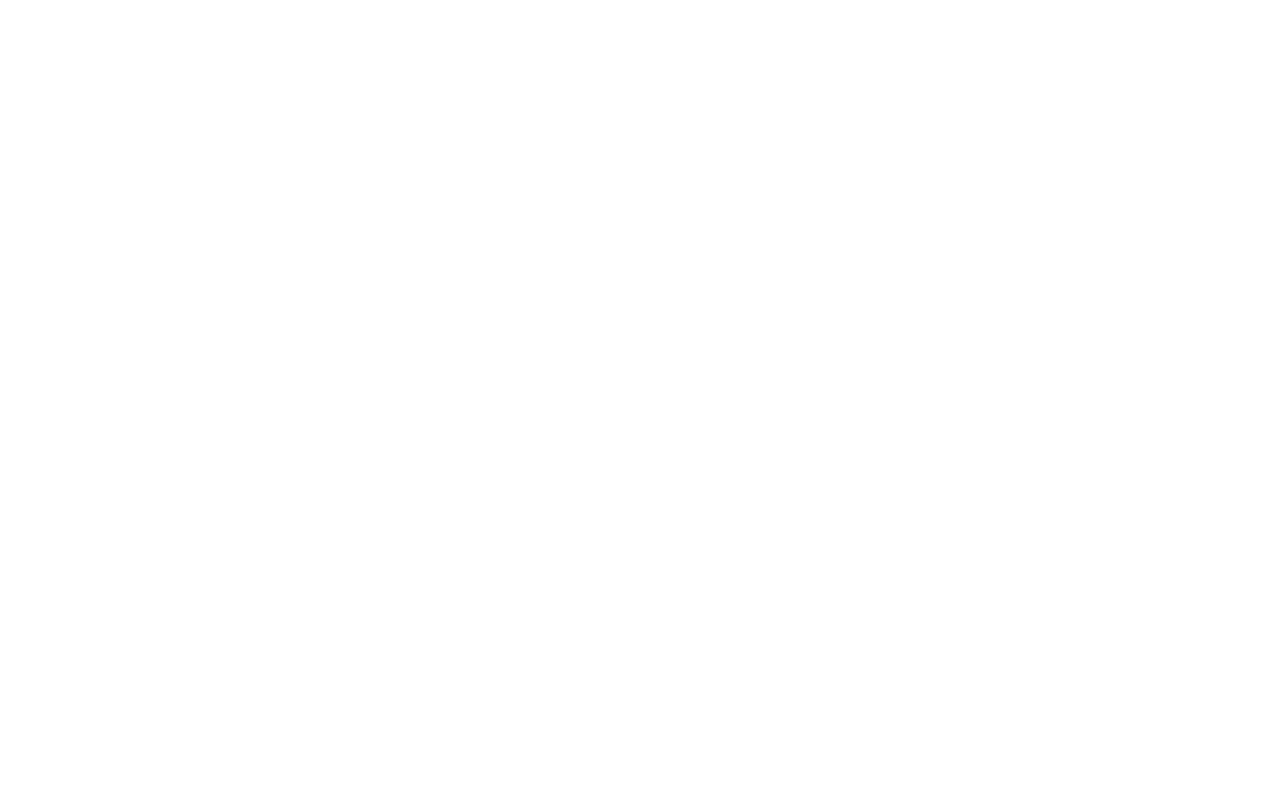
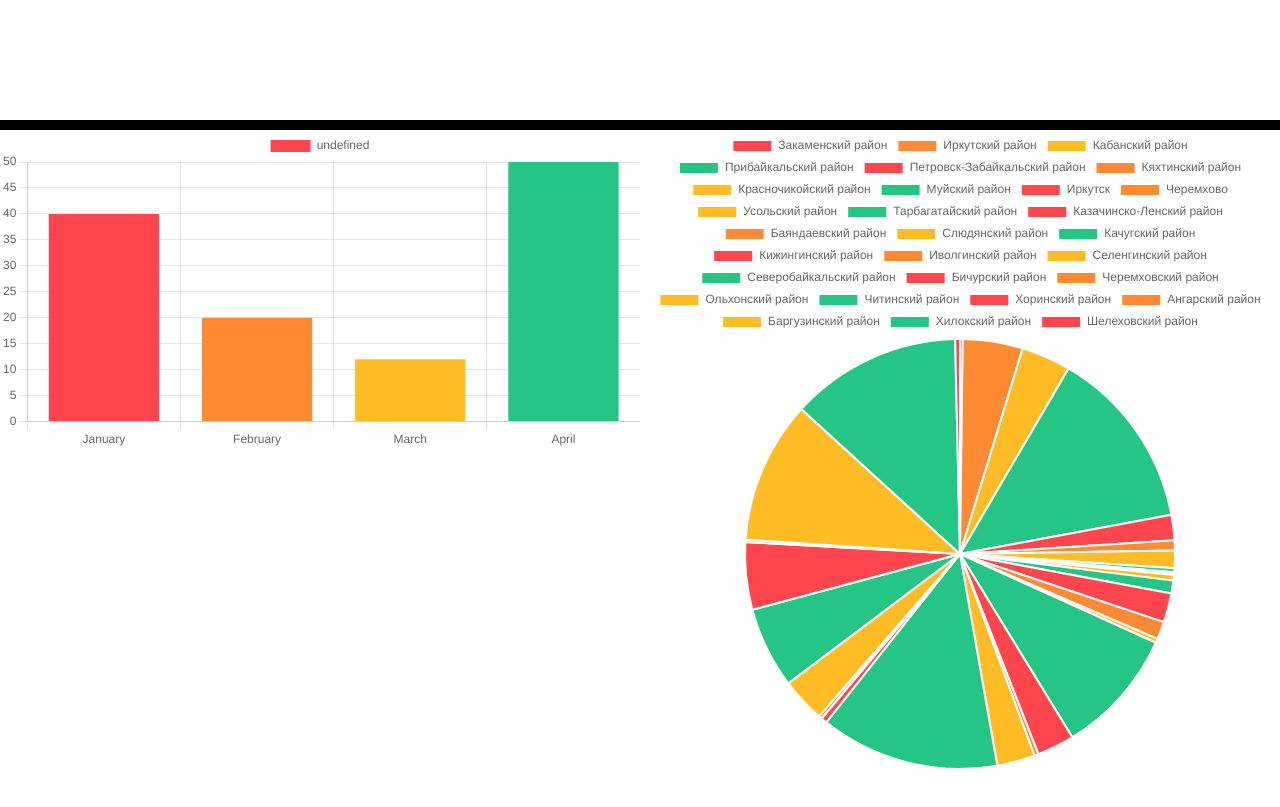
Before and after one commit to gitBerezaHub/baikal-fires, a Vue app: page / in a window 1280 px wide. Shown: the part 1640-2447 px from the top of the page. Before the commit the page ends 1760 px from the top, so only its background shows below. Built offline with nearby package versions, Linux system fonts and the light colour scheme.

Commit message:
add raw charts

```diff
--- a/src/App.vue
+++ b/src/App.vue
@@ -1,6 +1,7 @@
 <template>
-  <MainTitle></MainTitle>
-  <CityChoice id="cityChoice" :cityNameList="cityNameList" />
+  <MainTitle />
+  <CityChoice id="city-choice" :cityNameList="cityNameList" />
+  <ChartPage id="chart-page" :chart-data="chartData" />
 </template>
 
 <script lang="ts" setup>
@@ -8,6 +9,7 @@
 import CityChoice from "@/components/CityChoice.vue";
 import MainTitle from "@/components/MainTitle.vue";
 import { onMounted, ref } from "vue";
+import ChartPage from "@/components/ChartPage.vue";
 
 let chartData = chartDataHardCode;
 const cityNameList = ref([]);
--- /dev/null
+++ b/src/components/BarChart.vue
@@ -0,0 +1,49 @@
+<script setup lang="ts">
+import { Bar } from "vue-chartjs";
+import {
+  Chart as ChartJS,
+  Title,
+  Tooltip,
+  Legend,
+  BarElement,
+  CategoryScale,
+  LinearScale,
+} from "chart.js";
+import { defineProps, PropType, reactive } from "vue";
+import { ChartValue } from "@/data/chartData";
+
+ChartJS.register(
+  Title,
+  Tooltip,
+  Legend,
+  BarElement,
+  CategoryScale,
+  LinearScale
+);
+
+const props = defineProps({
+  chartData: {
+    type: Array as PropType<Array<ChartValue>>,
+    required: true,
+  },
+});
+
+const chartData = reactive({
+  labels: ["January", "February", "March", "April"],
+  datasets: [
+    {
+      data: [40, 20, 12, 50],
+      backgroundColor: ["#FF464F", "#FF8A34", "#FFBC25", "#25C685"],
+    },
+  ],
+});
+const chartOptions = reactive({
+  responsive: true,
+});
+</script>
+
+<template>
+  <Bar id="my-chart-id" :options="chartOptions" :data="chartData" />
+</template>
+
+<style scoped lang="scss"></style>
--- /dev/null
+++ b/src/components/ChartPage.vue
@@ -0,0 +1,39 @@
+<script setup lang="ts">
+import PieChart from "@/components/PieChart.vue";
+import { defineProps, PropType } from "vue";
+import { ChartValue } from "@/data/chartData";
+import BarChart from "@/components/BarChart.vue";
+
+const props = defineProps({
+  chartData: {
+    type: Array as PropType<Array<ChartValue>>,
+    required: true,
+  },
+});
+</script>
+
+<template>
+  <div class="wrapper">
+    <div class="left-side">
+      <BarChart :chart-data="props.chartData" />
+    </div>
+    <div class="right-side">
+      <PieChart :chart-data="props.chartData" />
+    </div>
+  </div>
+</template>
+
+<style scoped lang="scss">
+.wrapper {
+  display: flex;
+  flex-direction: row;
+  width: 100vw;
+  height: 100vh;
+  border-top: 10px solid #000;
+}
+
+.left-side,
+.right-side {
+  width: 50%;
+}
+</style>
--- a/src/components/CityChoice.vue
+++ b/src/components/CityChoice.vue
@@ -40,10 +40,14 @@
         {{ city }}
       </button>
     </div>
-    <div class="footer" :class="!chosenCities.length && 'disabled-footer'">
+    <a
+      class="footer"
+      :class="!chosenCities.length && 'disabled-footer'"
+      :href="chosenCities.length ? '#chart-page' : '#city-choice'"
+    >
       <button class="footer-button">Посмотреть</button>
       <img src="../styles/down-arrow.svg" alt="" width="60" />
-    </div>
+    </a>
   </div>
 </template>
 
@@ -109,6 +113,7 @@
     padding: 10px 40px;
     transition: all 0.2s ease;
     cursor: pointer;
+    text-decoration: none;
 
     .footer-button {
       background-color: transparent;
--- a/src/components/MainTitle.vue
+++ b/src/components/MainTitle.vue
@@ -6,7 +6,7 @@
       Бизнес Метрики <br />
       Пожары на Байкале
     </h1>
-    <a href="#cityChoice" class="show-statistic">Посмотреть статистику</a>
+    <a href="#city-choice" class="show-statistic">Посмотреть статистику</a>
   </div>
 </template>
 
--- a/src/components/PieChart.vue
+++ b/src/components/PieChart.vue
@@ -16,10 +16,16 @@
   labels: [],
   datasets: [
     {
-      backgroundColor: [],
       data: [],
+      backgroundColor: ["#FF464F", "#FF8A34", "#FFBC25", "#25C685"],
     },
   ],
+});
+
+const chartOptions = reactive({
+  responsive: true,
+  maintainAspectRatio: true,
+  legend: { display: false },
 });
 
 const fillChart = () => {
@@ -38,6 +44,7 @@
     @click="() => console.log(1)"
     id="pie-id"
     :data="chartData"
+    :options="chartOptions"
     v-if="chartData.datasets[0].data.length > 0"
   />
 </template>
```
